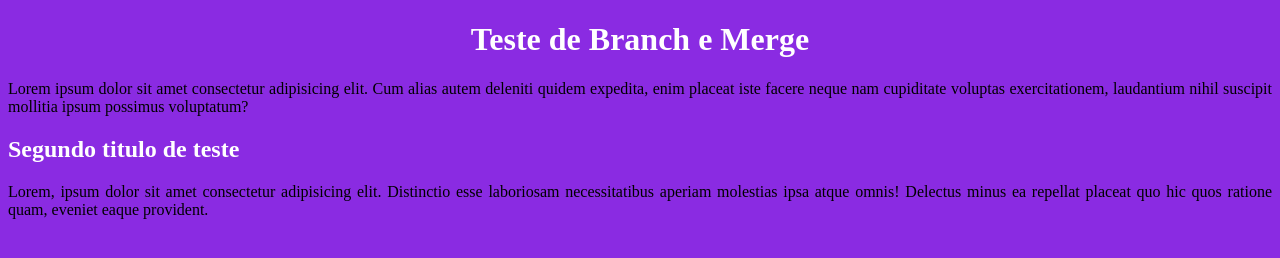
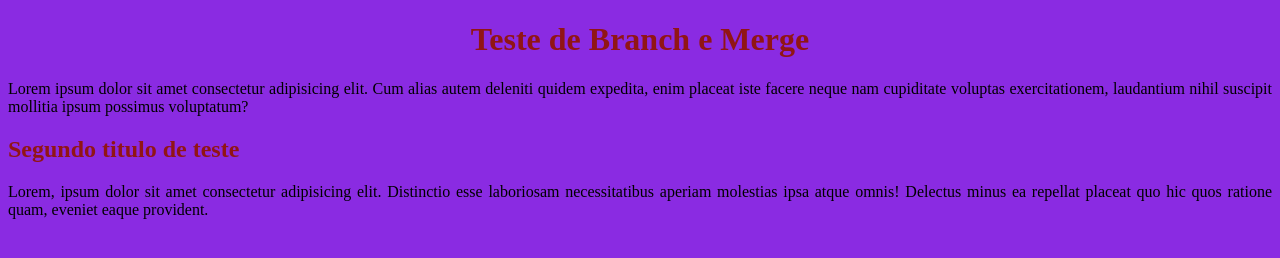
Before and after one commit to DouglaSchmitzz/projeto-site, a plain HTML site: page index.html in a window 1280 px wide. Drawn offline with Linux system fonts and the light colour scheme.

Commit message:
mudando estilo

```diff
--- a/estilos/style.css
+++ b/estilos/style.css
@@ -13,5 +13,5 @@ main {
 }
 
 h1, h2 {
-    color: white;
+    color: rgb(145, 21, 21);
 }
```
Also changed, not shown: index.html (renamed from main.html).
